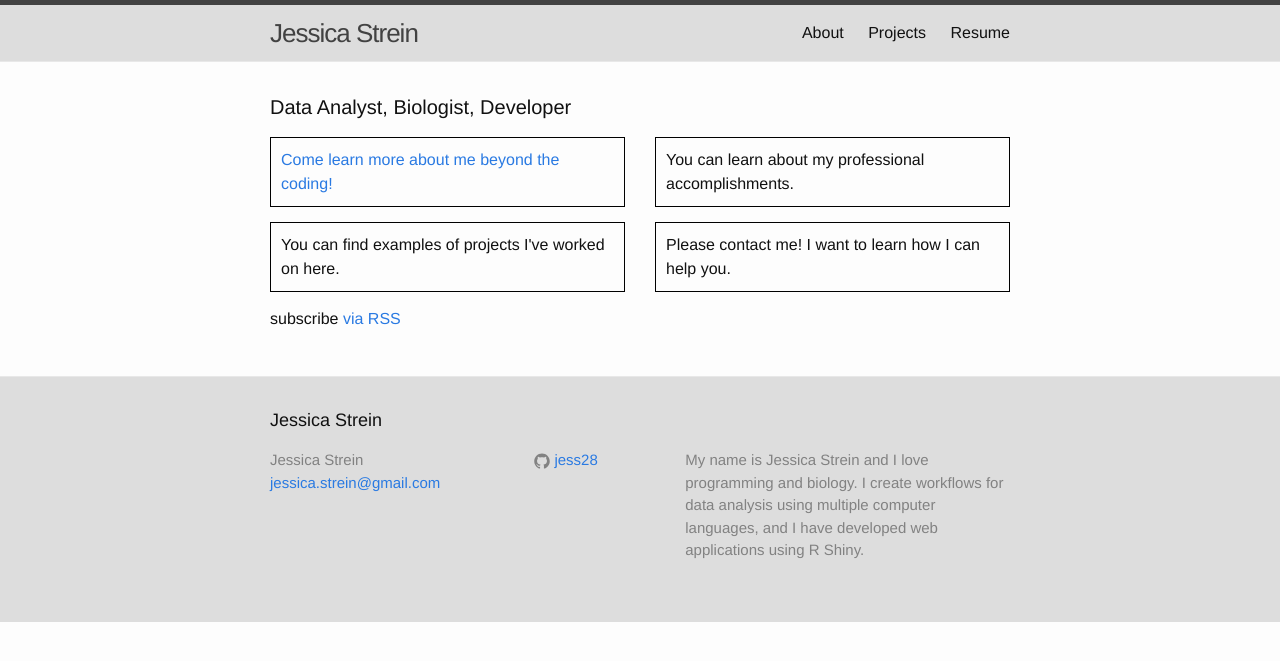
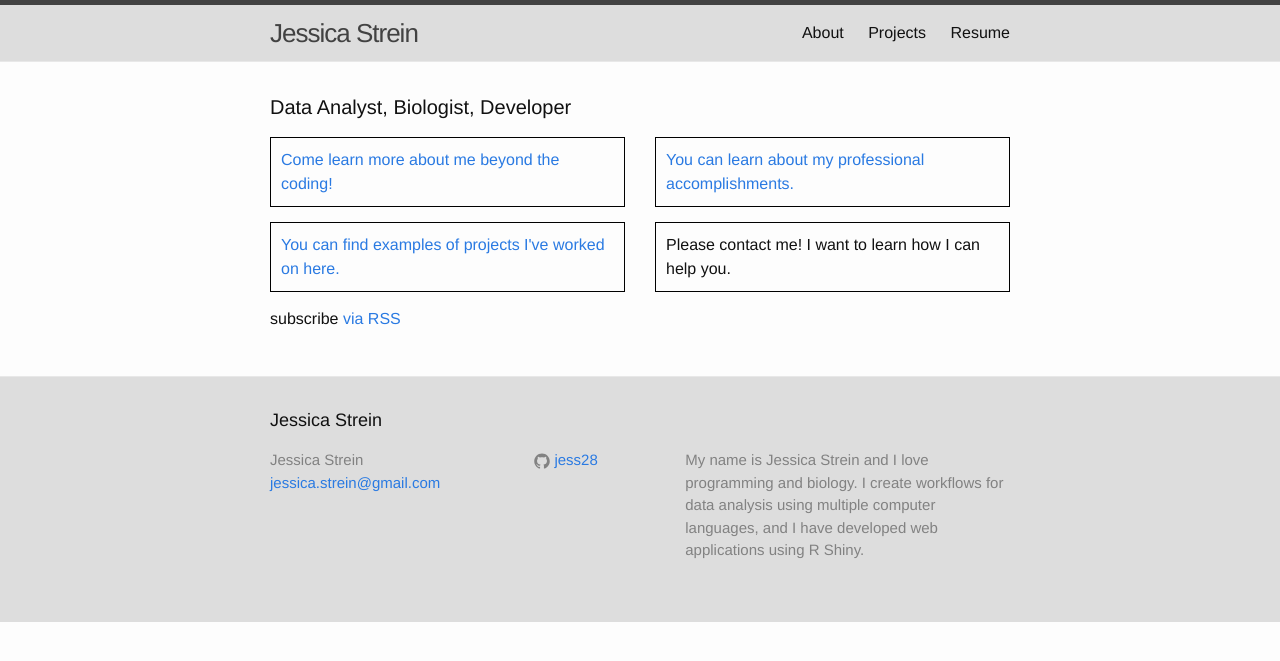
Before and after one commit to jess28/jess28.github.io, a Jekyll site: the page built from index.html, in a window 1280 px wide. Shown: the top 661 px of the page. Built offline with Jekyll 4.4.1, drawn with Linux system fonts in a browser that asks for light colours.

Commit message:
added favicon

```diff
--- a/_includes/head.html
+++ b/_includes/head.html
@@ -9,4 +9,5 @@
   <link rel="stylesheet" href="{{ "/css/main.css" | prepend: site.baseurl }}">
   <link rel="canonical" href="{{ page.url | replace:'index.html','' | prepend: site.baseurl | prepend: site.url }}">
   <link rel="alternate" type="application/rss+xml" title="{{ site.title }}" href="{{ "/feed.xml" | prepend: site.baseurl | prepend: site.url }}">
+  <link rel="shortcut icon" href="/assets/favicon.ico">
 </head>
--- a/index.html
+++ b/index.html
@@ -6,24 +6,24 @@
 
   <h1 class="page-heading">Data Analyst, Biologist, Developer</h1>
 
-  <a href='{{ "/about" | prepend:site.baseurl }}'>
+  <a href='{{ "/about" | prepend: site.baseurl }}'>
     <div class ="left">
       Come learn more about me beyond the coding!
     </div>
   </a>
+
+  <a href='{{ "/resume" | prepend: site.baseurl }}'>
     <div class="right">
       You can learn about my professional accomplishments.
-    <a href='javascript:void(0)' onclick='window.location = {{ "/resume" | prepend: site.baseurl }}'>
-        <span class='default-link'></span>
+    </div>
   </a>
-  </div>
 
+  <a href='{{ "/projects" | prepend: site.baseurl }}'>
     <div class="left">
       You can find examples of projects I've worked on here.
-    <a href='javascript:void(0)' onclick='window.location = {{ "/projects" | prepend: site.baseurl }}'>
-        <span class='default-link'></span>
+    </div>
   </a>
-  </div>
+
   <div class="right">
     Please contact me! I want to learn how I can help you.
     <a href='javascript:void(0)' onclick='window.location = {{ "/about/" | prepend: site.baseurl }}'>
```
Also changed, not shown: assets/favicon.ico (added). Lines whose indentation alone changed are shown as unchanged.
